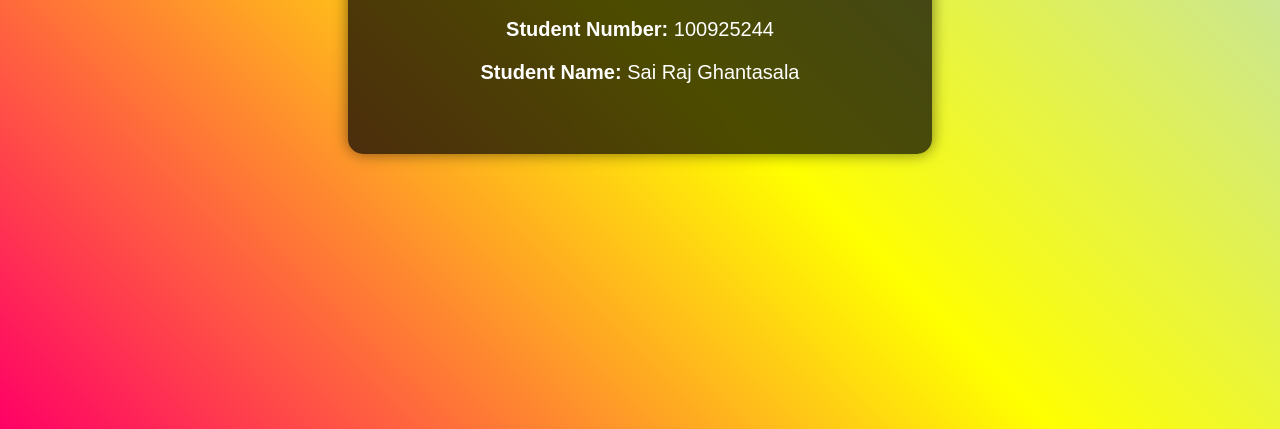
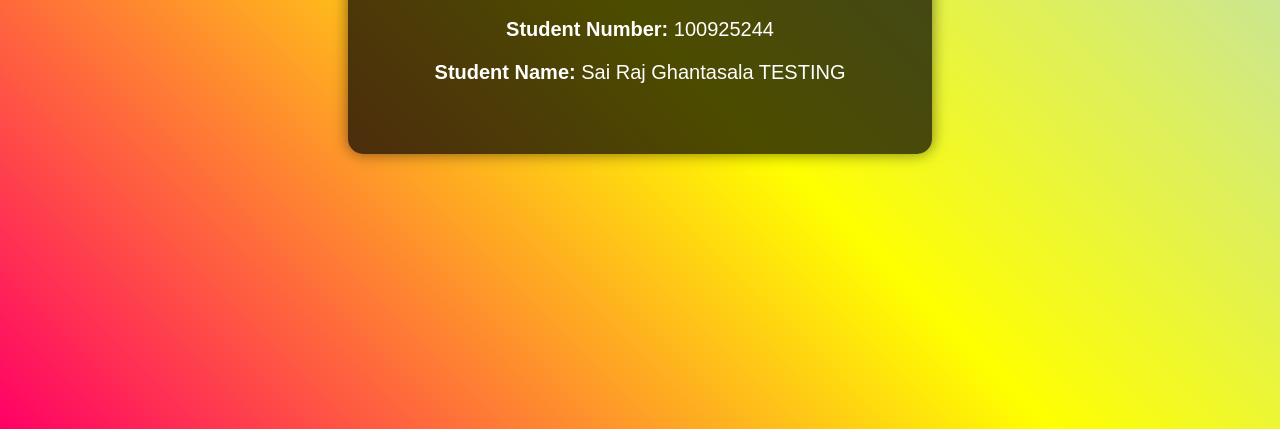
Before and after one commit to sairaj29/mynewrepo, a website: page index.html in a window 1280 px wide. Shown: the part 387-816 px from the top of the page. Drawn offline with Linux system fonts and the light colour scheme.

Commit message:
Update index.html

```diff
--- a/index.html
+++ b/index.html
@@ -32,7 +32,7 @@
     <div class="container">
         <h1>Welcome to My Midterm Server!</h1>
         <p><strong>Student Number:</strong> 100925244</p>
-        <p><strong>Student Name:</strong> Sai Raj Ghantasala</p>
+        <p><strong>Student Name:</strong> Sai Raj Ghantasala TESTING</p>
     </div>
 </body>
 </html>
```
